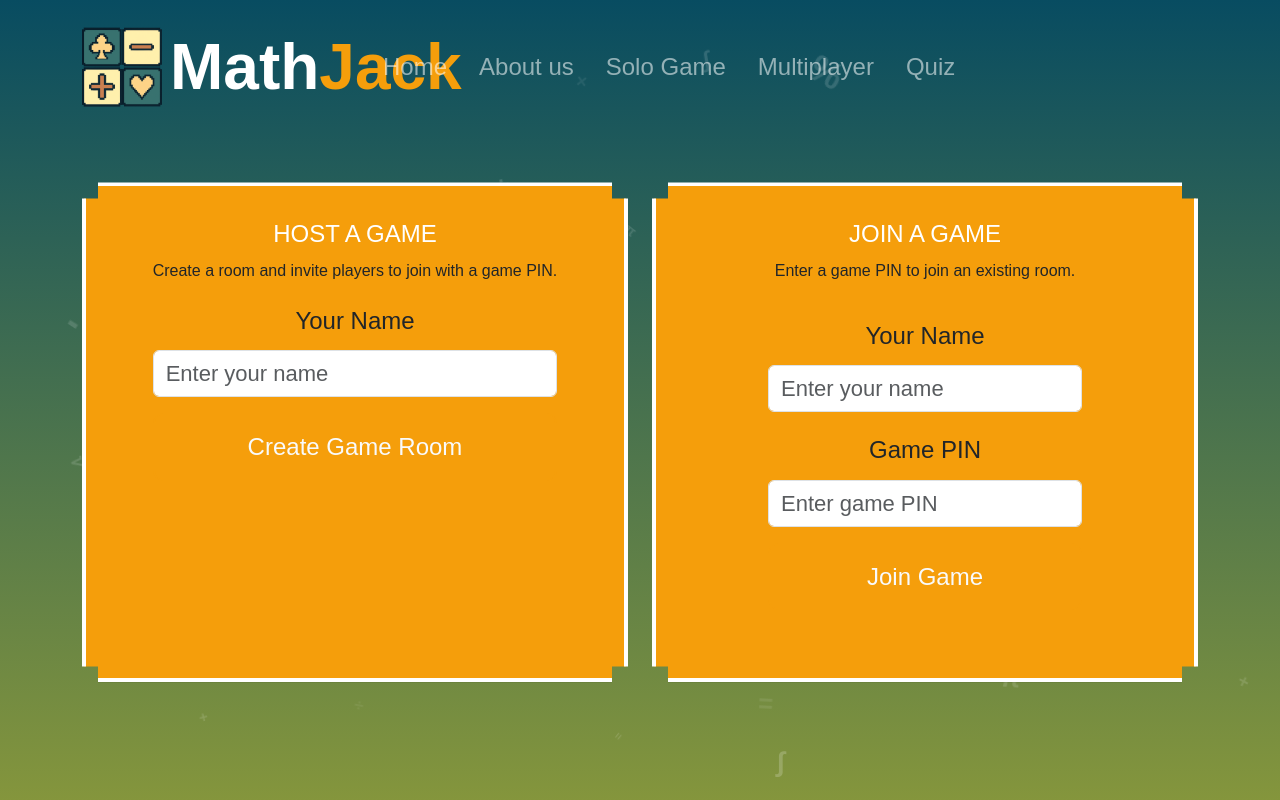
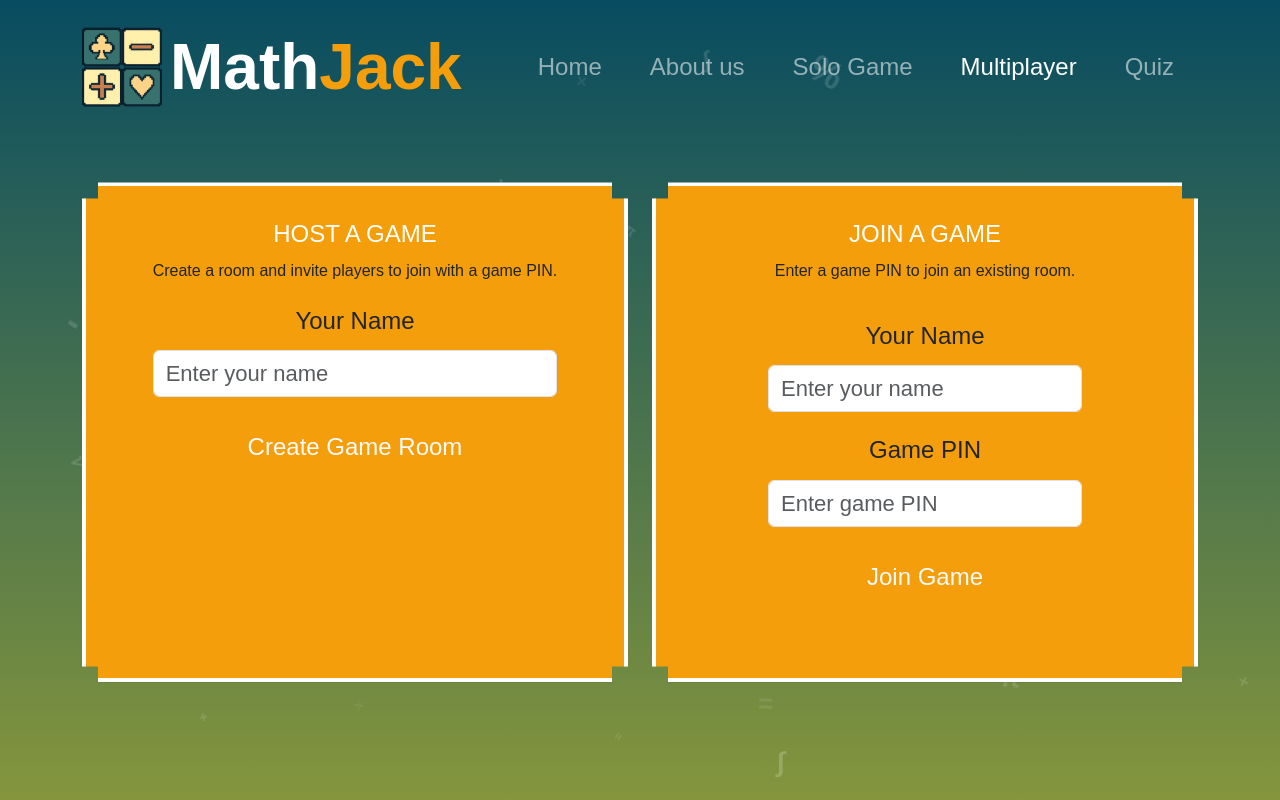
Before and after one commit to Danylopatiuk/MathJack2, a website: page web/multiplayer_game/multiplayer.html in a window 1280 px wide. Shown: the top 800 px of the page. Drawn offline with nearby package versions, Linux system fonts and the light colour scheme; no server answers.

Commit message:
final changes 3

```diff
--- a/web/multiplayer_game/multiplayer.html
+++ b/web/multiplayer_game/multiplayer.html
@@ -25,27 +25,27 @@
                 <a href="#" class="logo">Math<span>Jack</span></a>
             </div>
 
-            <!-- Navigation links in the middle -->
-            <div class="col-md-6">
-                <nav class="navbar navbar-expand-lg navbar-dark">
-                    <button class="navbar-toggler mx-auto" type="button" data-bs-toggle="collapse" data-bs-target="#navbarNav" aria-controls="navbarNav" aria-expanded="false" aria-label="Toggle navigation">
+            <!-- Navigation links -->
+            <div class="col-md-9">
+                <nav class="navbar navbar-expand-lg navbar-dark justify-content-end">
+                    <button class="navbar-toggler" type="button" data-bs-toggle="collapse" data-bs-target="#navbarNav" aria-controls="navbarNav" aria-expanded="false" aria-label="Toggle navigation">
                         <span class="navbar-toggler-icon"></span>
                     </button>
-                    <div class="collapse navbar-collapse" id="navbarNav">
-                        <ul class="navbar-nav nav-fill w-100">
-                            <li class="nav-item">
-                                <a class="nav-link hover hover-header fs-4" href="/index.html" id="currentpage">Home</a>
+                    <div class="collapse navbar-collapse justify-content-end" id="navbarNav">
+                        <ul class="navbar-nav">
+                            <li class="nav-item px-2">
+                                <a class="nav-link hover hover-header fs-4" href="/">Home</a>
                             </li>
-                            <li class="nav-item">
+                            <li class="nav-item px-2">
                                 <a class="nav-link hover hover-header fs-4" href="/web/about_us/about_us.html">About us</a>
                             </li>
-                            <li class="nav-item">
+                            <li class="nav-item px-2">
                                 <a class="nav-link hover hover-header fs-4" href="/web/single_game/game.html">Solo Game</a>
                             </li>
-                            <li class="nav-item">
-                                <a class="nav-link hover hover-header fs-4" href="/web/multiplayer_game/multiplayer.html">Multiplayer</a>
+                            <li class="nav-item px-2">
+                                <a class="nav-link hover hover-header fs-4 active" href="/web/multiplayer_game/multiplayer.html" id="currentpage">Multiplayer</a>
                             </li>
-                            <li class="nav-item">
+                            <li class="nav-item px-2">
                                 <a class="nav-link hover hover-header fs-4" href="/web/quiz/quiz.html">Quiz</a>
                             </li>
                         </ul>
```
Also changed, not shown: web/single_game/game.html (+3 -1 lines), web/single_game/solo_game.js (+17 -11 lines).
